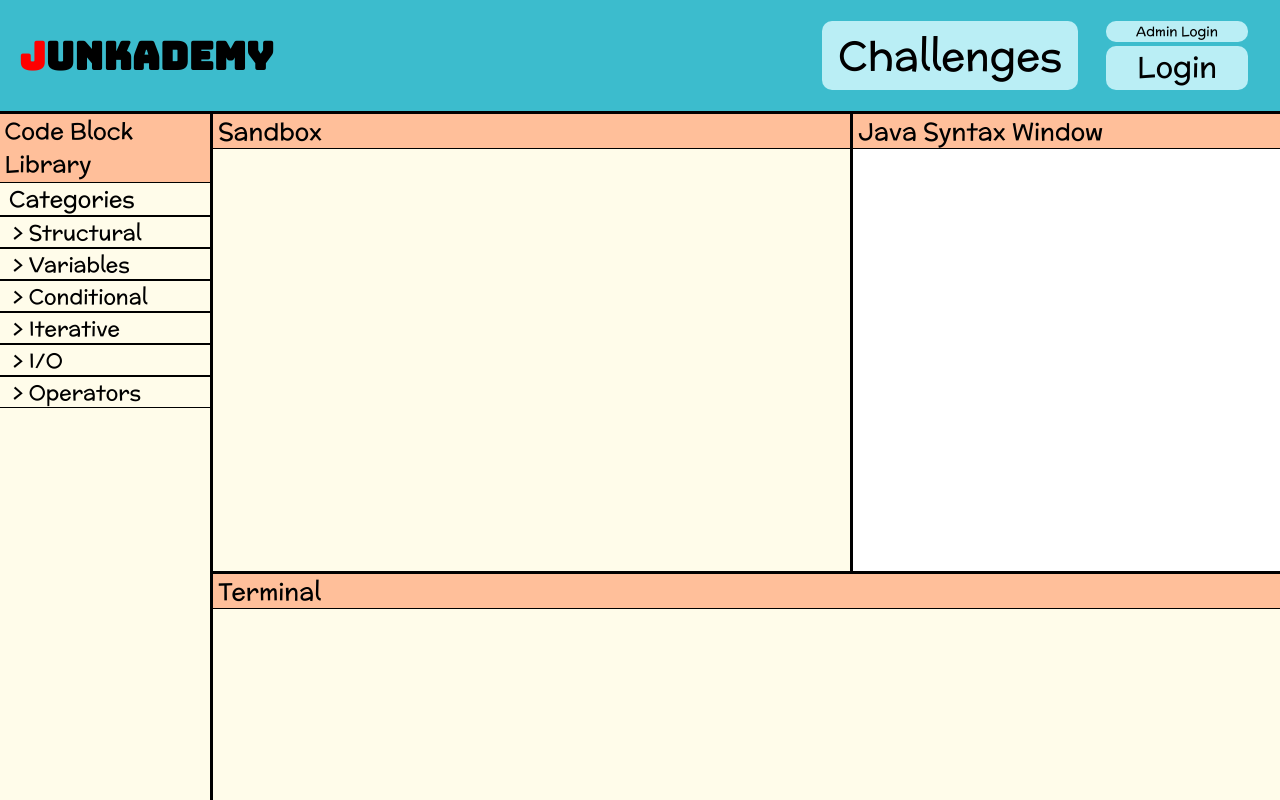
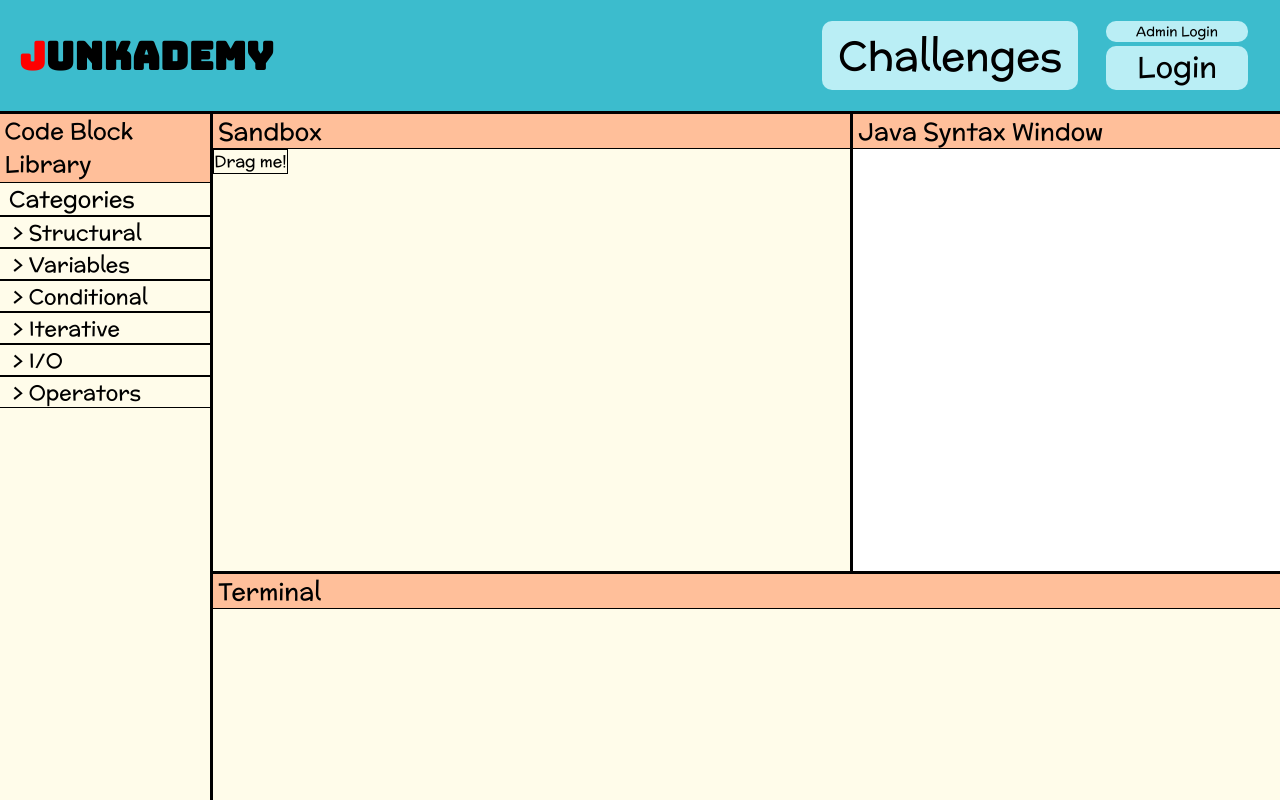
Before and after one commit to mmills2/JunkademyFrontend, a React (Create React App) app: page / in a window 1280 px wide. Built offline with nearby package versions, Linux system fonts and the light colour scheme.

Commit message:
Workspace Block Changes WorkspaceBlock.js 	-draggable component with bounds to stay in parent Sandbox.js 	-added WorkspaceBlock component in workspace div index.css 	-added styling for WorkspaceBlock 	-added styling for workspace div to make position:relative

```diff
--- a/package.json
+++ b/package.json
@@ -8,6 +8,8 @@
     "@testing-library/user-event": "^13.5.0",
     "react": "^18.2.0",
     "react-dom": "^18.2.0",
+    "react-drag-and-drop": "^3.0.0",
+    "react-draggable": "^4.4.5",
     "react-scripts": "5.0.1",
     "web-vitals": "^2.1.4"
   },
--- a/src/components/Sandbox.js
+++ b/src/components/Sandbox.js
@@ -1,10 +1,14 @@
+import WorkspaceBlock from "./WorkspaceBlock";
+
 function Sandbox() {
   return (
     <div id="sandbox">
       <div className="mainTitleDiv">
         <h2 className="mainTitles">Sandbox</h2>
       </div>
-      <div id="workspace" className="contentDiv"></div>
+      <div id="workspace" className="contentDiv">
+        <WorkspaceBlock />
+      </div>
     </div>
   );
 }
--- /dev/null
+++ b/src/components/WorkspaceBlock.js
@@ -0,0 +1,14 @@
+import { Component } from "react";
+import Draggable, {DraggableCore} from 'react-draggable';
+
+function WorkspaceBlock(){
+    return (
+        <Draggable bounds={"parent"}>
+            <div className="workspaceBlock">
+                Drag me!
+            </div>
+        </Draggable>
+    );
+}
+
+export default WorkspaceBlock;
--- a/src/index.css
+++ b/src/index.css
@@ -126,6 +126,7 @@ body {
 #workspace {
   width: 100%;
   height: 100%;
+  position: relative
 }
 
 #jWindow {
@@ -166,3 +167,8 @@ body {
   border-width: 0.01em;
   padding: 0em 0.6em;
 }
+
+.workspaceBlock{
+  border: 1px solid;
+  width: fit-content;
+}
```
Also changed, not shown: 1 other file (tests, documents, lock files or other folders).
